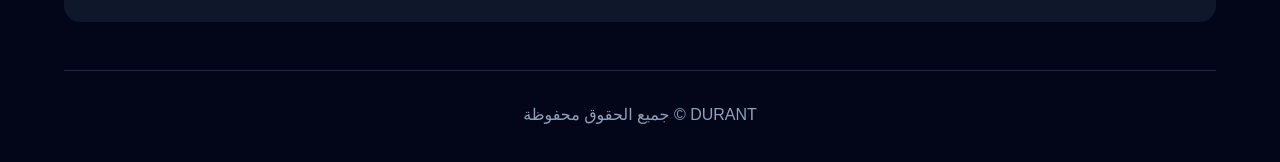
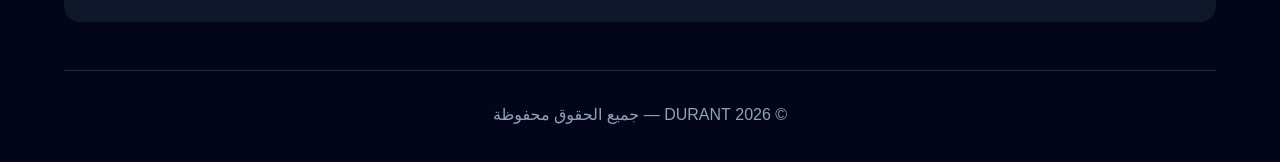
Before and after one commit to hachethio123-cmyk/durant, a Next.js app: page /grades/first-prep in a window 1280 px wide. Shown: the part 504-666 px from the top of the page. Built offline with nearby package versions, Linux system fonts and the light colour scheme.

Commit message:
Fix grade page prerendering

```diff
--- a/app/grades/[slug]/page.tsx
+++ b/app/grades/[slug]/page.tsx
@@ -1,3 +1,4 @@
+export const instant = false;
 
 const gradeNames: Record<string, string> = {
   "first-prep": "الصف الأول الإعدادي",
@@ -80,7 +81,7 @@ export default async function GradePage({
         )}
 
         <footer className="mt-12 border-t border-slate-800 py-8 text-center text-slate-400">
-          DURANT © جميع الحقوق محفوظة
+          © 2026 DURANT — جميع الحقوق محفوظة
         </footer>
       </div>
     </main>
```
